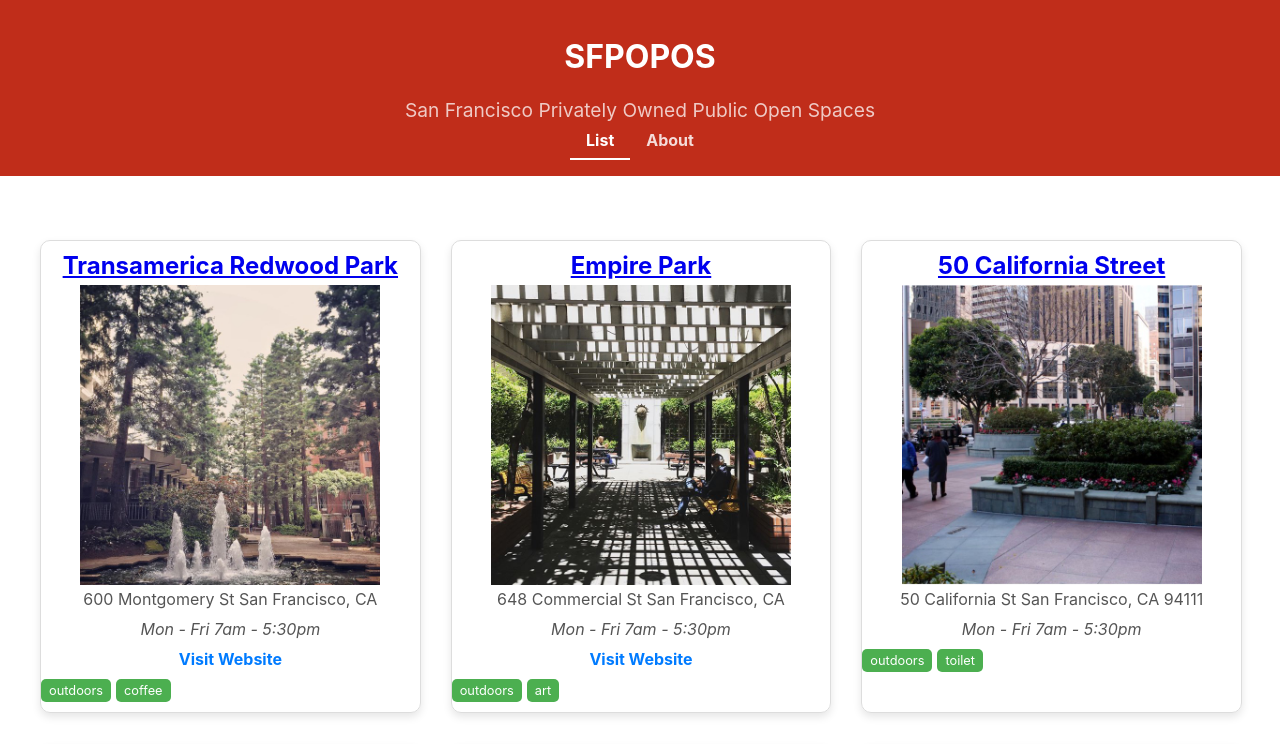
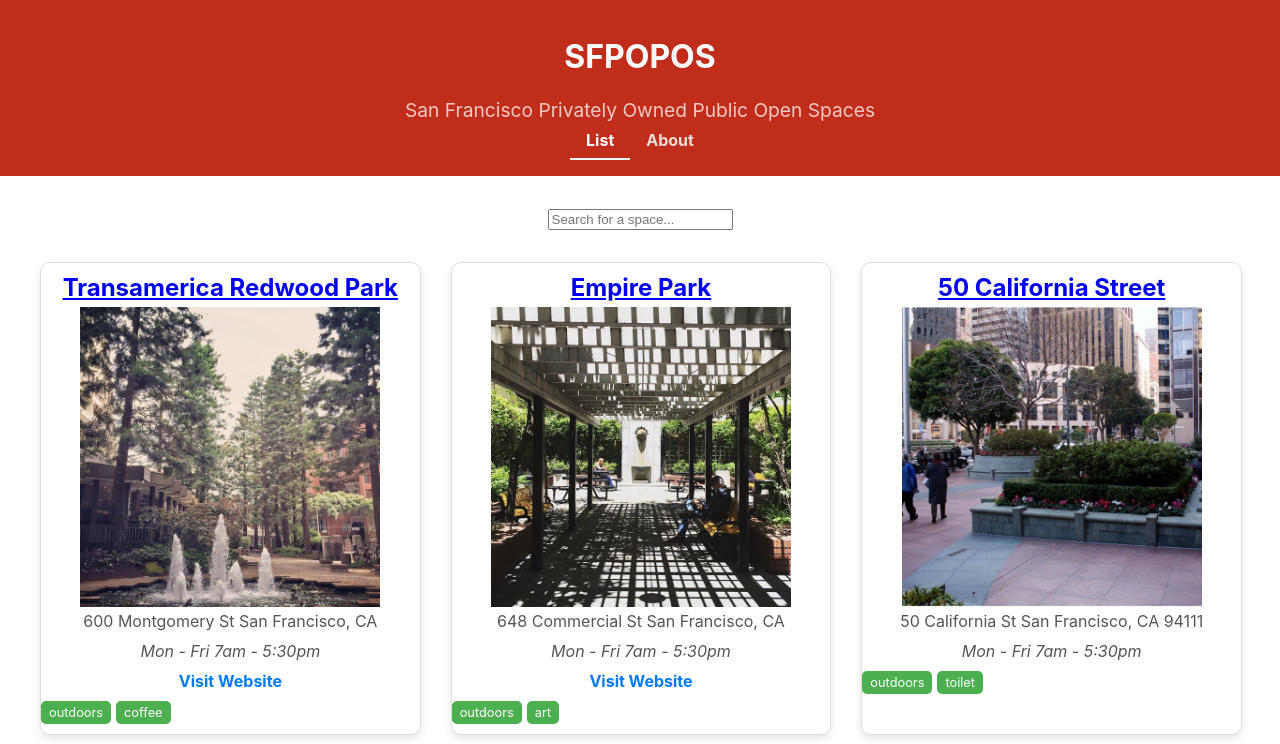
Before and after one commit to Joshkaki00/react-js-tutorial, a React (Create React App) app: page /#/ in a window 1280 px wide. Shown: the top 744 px of the page. Built offline with nearby package versions, Linux system fonts and the light colour scheme.

Commit message:
fixed visual bugs and added search feature using state

```diff
--- a/src/App.js
+++ b/src/App.js
@@ -1,6 +1,5 @@
 import './App.css';
 import Title from './components/Title';
-import POPOSList from './components/POPOSList';
 import Footer from './Footer';
 import { Outlet } from 'react-router-dom';
 
@@ -8,7 +7,6 @@
   return (
     <div className="App">
       <Title />
-      <POPOSList />
       <Outlet />
       <Footer />
     </div>
--- a/src/components/POPOSList.js
+++ b/src/components/POPOSList.js
@@ -1,10 +1,17 @@
-import React from 'react';
+import React, { useState } from 'react';
 import POPOSSpace from './POPOSSpace';
 import './POPOSList.css';
 import data from '../sfpopos-data.json';
 
 function POPOSList() {
-  const spaces = data.map(({ title, address, images, hours, website, features }, i) => (
+  const [search, setSearch] = useState(""); // State for search input
+
+  // Filter spaces based on search input
+  const filteredSpaces = data.filter(({ title }) =>
+    title.toLowerCase().includes(search.toLowerCase())
+  );
+
+  const spaces = filteredSpaces.map(({ title, address, images, hours, website, features }, i) => (
     <POPOSSpace
       id={i}
       key={title}
@@ -18,8 +25,18 @@
   ));
 
   return (
-    <div className="POPOSList">
-      {spaces}
+    <div>
+      {/* Search Input */}
+      <input
+        type="text"
+        placeholder="Search for a space..."
+        value={search}
+        onChange={(e) => setSearch(e.target.value)}
+        className="search-bar"
+      />
+      <div className="POPOSList">
+        {spaces.length > 0 ? spaces : <p>No spaces found</p>}
+      </div>
     </div>
   );
 }
```
